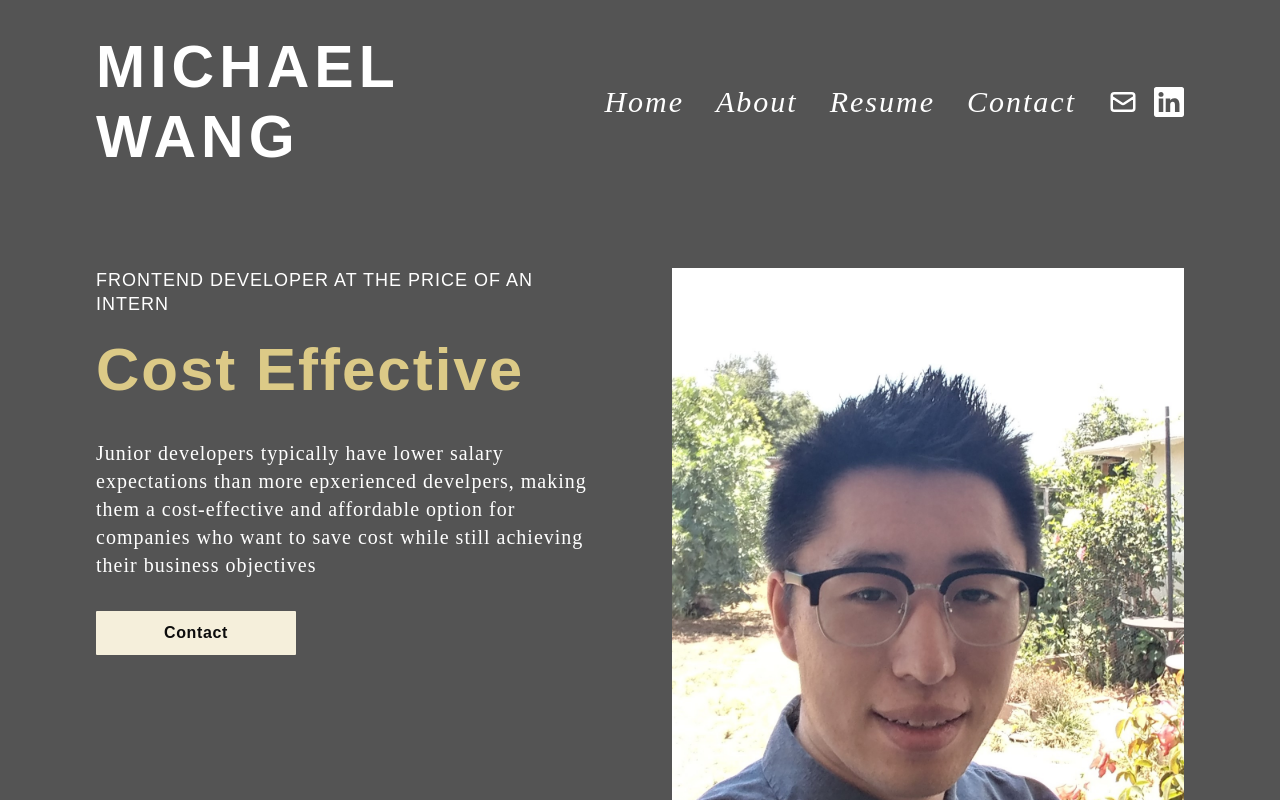
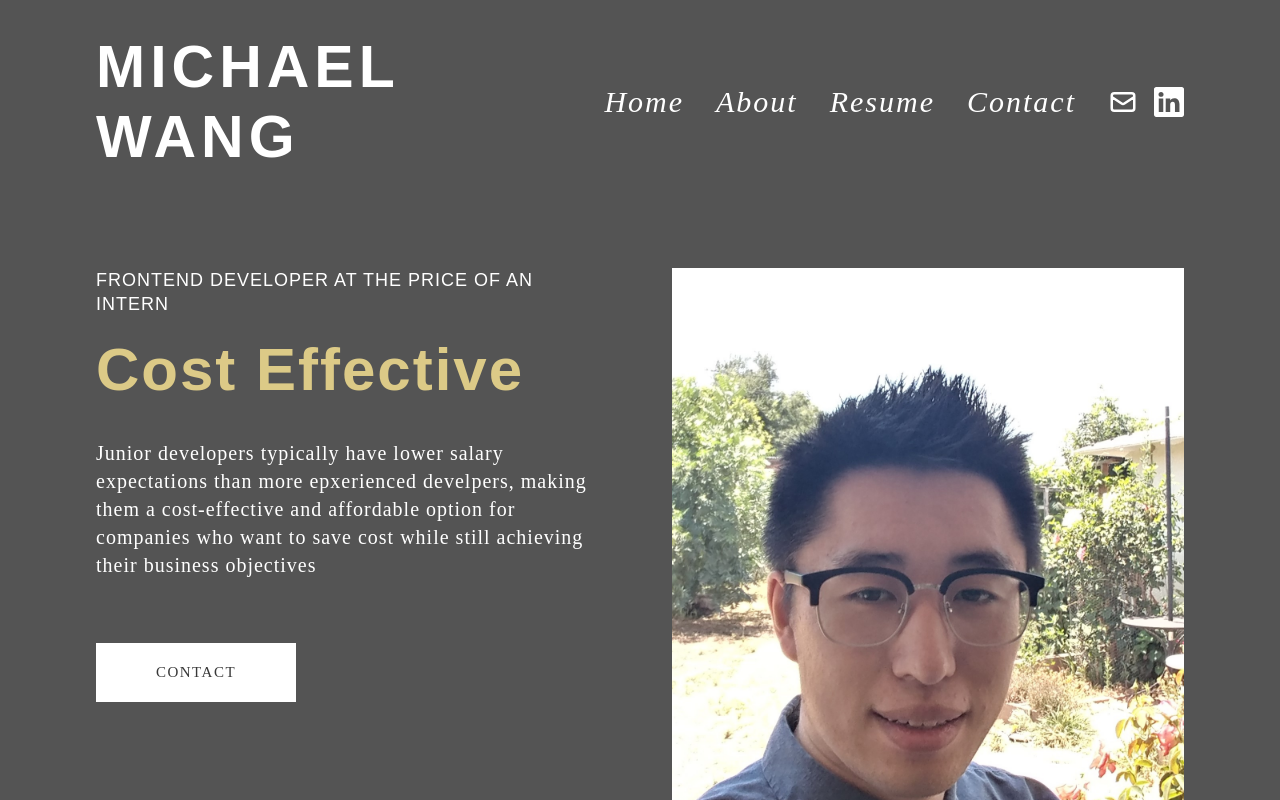
Before and after one commit to michaelwang07/michael_wang_portfolio, a React (Vite) app: page / in a window 1280 px wide. Shown: the top 800 px of the page. Built offline with nearby package versions, Linux system fonts and the light colour scheme.

Commit message:
finishing touches homepage

```diff
--- a/src/App.css
+++ b/src/App.css
@@ -33,7 +33,7 @@ a {
   line-height: 24px;
   text-transform: uppercase;
   color: #FFFFFF;
-  }
+}
 
 .content-2 {
   font-family: adobe-caslon-pro;
@@ -44,7 +44,7 @@ a {
   line-height: 28px;
   text-transform: none;
   color: #FFFFFF;
-  }
+}
 
 .header-1 {
   font-family: brandon-grotesque, sans-serif;
@@ -55,7 +55,7 @@ a {
   line-height: 70px;
   text-transform: uppercase;
   color: #FFFFFF;
-  }
+}
 
 .header-2 {
   font-family: 'Montserrat', sans-serif;
@@ -75,17 +75,17 @@ a {
 }
 
 .custom__button {
-  background-color: #F5EFDB;
-  color: #0C0C0C;
-  font-family: brandon-grotesque, sans-serif;
-  font-weight: 700;
-  letter-spacing: 0.04em;
-  line-height: 28px;
-  font-size: 16px;
-  padding: 0.5rem 1.5rem;
-  border-radius: 1px;
+  color: #383838;
+  background-color: #fff;
   border: none;
-  outline: none;
+  font-family: Karla;
+  font-size: 15px;
+  font-weight: 500;
+  font-style: normal;
+  text-transform: uppercase;
+  letter-spacing: .1em;
+  padding: 21px 34px;
+  margin: 2rem 0;
   cursor: pointer;
 }
 
--- a/src/components/Footer/footer.css
+++ b/src/components/Footer/footer.css
@@ -5,6 +5,7 @@
 
 .app__footer-top {
   display: flex;
+  flex-direction: row;
   justify-content: space-between;
   text-align: center;
 }
@@ -26,6 +27,7 @@
   flex-direction: column;
   justify-content: center;
   text-align: center;
+  gap: 1rem;
 }
 
 .app__footer-info_contact h2,
@@ -43,30 +45,41 @@
   color: white;
 }
 
-.app__footer-bottom_button button {
-  color: #383838;
-  background-color: #fff;
-  border: none;
-  font-family: Karla;
-  font-size: 15px;
-  font-weight: 400;
-  font-style: normal;
-  text-transform: uppercase;
-  letter-spacing: .1em;
-  padding: 21px 34px;
-  margin: 2rem 0;
-}
-
 .app__footer-bottom_socialmedia {
   display: flex;
   flex-direction: row;
   justify-content: center;
+  margin-top: 1rem;
   gap: 1rem;
 }
 
 .app__footer-bottom_socialmedia svg {
   font-size: 30px;
+  color: white;
   border: solid black;
   border-radius: 50%;
   padding: 0.5rem;
 }
+
+.app__footer-bottom_socialmedia svg:hover {
+  color: black;
+  background-color: white;
+}
+
+@media screen and (max-width: 1000px) {
+  .app__footer-top {
+    flex-direction: column;
+    align-items: center;
+    gap: 4rem;
+  }
+
+  .app__footer-top div {
+    max-width: 100%;
+  }
+}
+
+@media screen and (max-width: 500px) {
+  .app__footer {
+    padding: 6rem 2rem;
+  }
+}
--- a/src/components/Footer/footer.jsx
+++ b/src/components/Footer/footer.jsx
@@ -28,7 +28,7 @@ const Footer = () => {
       <div className='app__footer-bottom'>
         <h1 className='header-2'>Available for Immediate Employment</h1>
         <div className='app__footer-bottom_button'>
-          <button type='button'>Contact Me Now</button>
+          <button type='button' className='custom__button'>Contact Me Now</button>
         </div>
         <div className='app__footer-bottom_socialmedia'>
           <div className='app__footer-bottom_socialmedia_email'>
--- a/src/components/enthusiasm/enthusiasm.css
+++ b/src/components/enthusiasm/enthusiasm.css
@@ -19,3 +19,7 @@
 .app__enthusiam-image img{
   width: 100%;
 }
+
+.app__enthusiam-adaptablility {
+  margin-bottom: 4rem;
+}
--- a/src/components/navbar/navbar.css
+++ b/src/components/navbar/navbar.css
@@ -27,6 +27,11 @@
 
 .app__navbar-links a {
   font-size: 30px;
+  transition: 0.5s ease;
+}
+
+.app__navbar-links a:hover {
+  color: var(--color-golden);
 }
 
 .app__navbar-socialmedia {
@@ -60,6 +65,10 @@
 
 .app__navbar-smallscreen_links li a {
   background-color: darkgray;
+}
+
+.app__navbar-smallscreen_links li a:hover {
+  border-bottom: 2px solid #eeeeee;
 }
 
 .app__navbar-smallscreen_links a {
--- a/src/components/websites/websites.css
+++ b/src/components/websites/websites.css
@@ -48,7 +48,7 @@
 }
 
 .app__websites-links h4:hover {
-  color: var(--color-darkgray);
+  color: black;
 }
 
 .app__websites-links_image {
```
